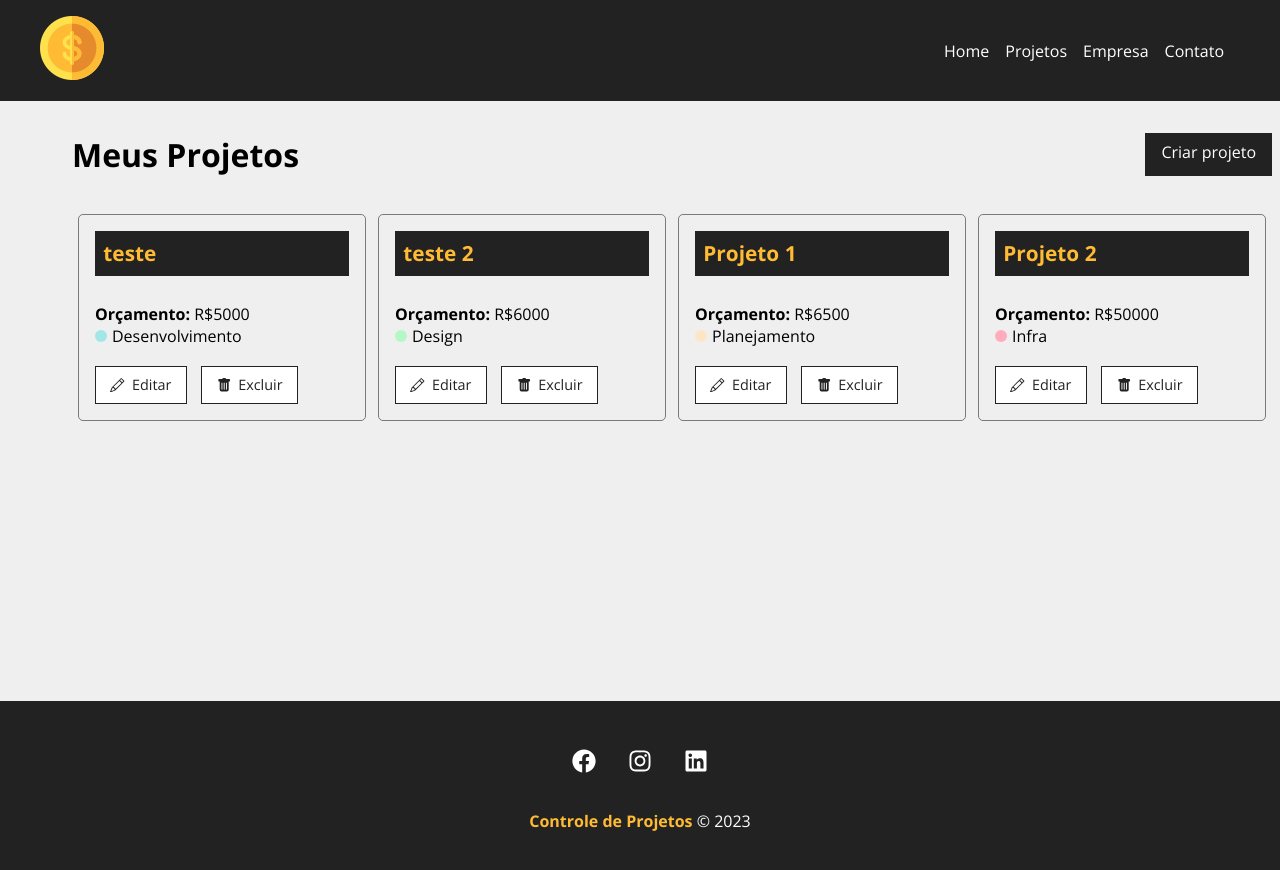
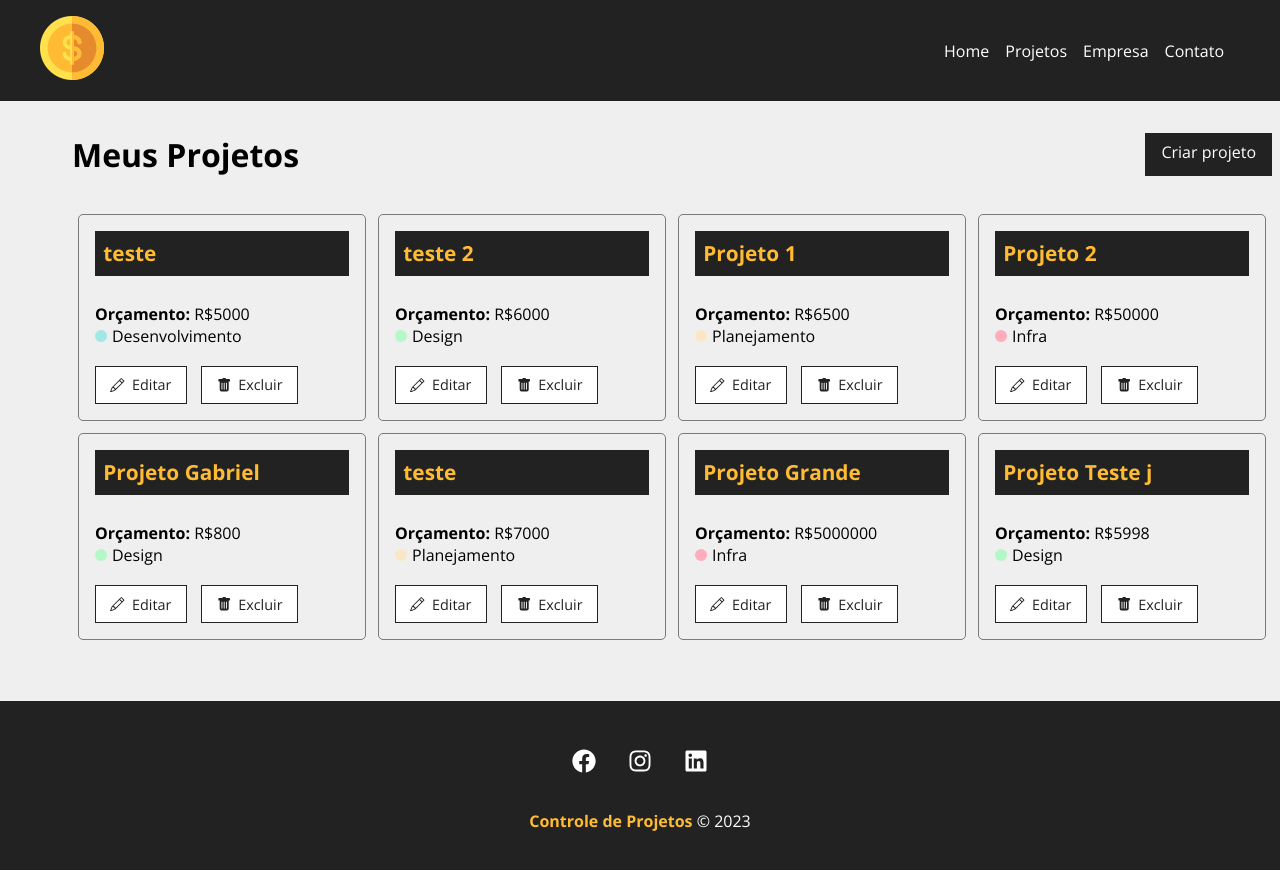
Before and after one commit to MalinaliRap/controleprojetos, a React (Create React App) app: page /projects in a window 1280 px wide. Shown: the top 870 px of the page. Built offline with nearby package versions, Linux system fonts and the light colour scheme; data requests are answered from the project's data file.

Commit message:
Aula #28

```diff
--- a/db.json
+++ b/db.json
@@ -43,6 +43,50 @@
       "cost": 0,
       "services": [],
       "id": 4
+    },
+    {
+      "name": "Projeto Gabriel",
+      "budget": "800",
+      "category": {
+        "id": "3",
+        "name": "Design"
+      },
+      "cost": 0,
+      "services": [],
+      "id": 5
+    },
+    {
+      "name": "teste",
+      "budget": "7000",
+      "category": {
+        "id": "4",
+        "name": "Planejamento"
+      },
+      "cost": 0,
+      "services": [],
+      "id": 6
+    },
+    {
+      "name": "Projeto Grande",
+      "budget": "5000000",
+      "category": {
+        "id": "1",
+        "name": "Infra"
+      },
+      "cost": 0,
+      "services": [],
+      "id": 7
+    },
+    {
+      "name": "Projeto Teste j",
+      "budget": "5998",
+      "category": {
+        "id": "3",
+        "name": "Design"
+      },
+      "cost": 0,
+      "services": [],
+      "id": 8
     }
   ],
   "categories": [
--- /dev/null
+++ b/src/components/layout/Loading.js
@@ -0,0 +1,13 @@
+import styles from './Loading.module.css'
+import loading from '../../img/loading.svg'
+
+function Loading(props) {
+    return (
+        <div className={styles.loader_container}>
+            <img className={styles.loader} src={loading} alt="loading"></img>
+        </div>
+    );
+
+}
+
+export default Loading;
--- /dev/null
+++ b/src/components/layout/Loading.module.css
@@ -0,0 +1,11 @@
+.loader_container{
+    width: 100%;
+    height: 100%;
+    display: flex;
+    justify-content: center;
+    align-items: center;
+}
+
+.loader{
+    width: 50px;
+}
--- a/src/components/pages/NewProject.js
+++ b/src/components/pages/NewProject.js
@@ -11,8 +11,6 @@ function NewProject() {
         project.cost = 0;
         project.services = [];
 
-        console.log('cria projetos');
-
         fetch("http://localhost:5000/projects",{
                 method: "POST",
                 headers: {
@@ -23,7 +21,7 @@ function NewProject() {
            }).then((resp) => resp.json())
            .then((data) => {
                 //redirect
-                navigate('/projects');
+                navigate('/projects', { state: { message: 'Projeto criado com sucesso!' } });
            })
            .catch(err => console.log(err));
     }
--- a/src/components/pages/Projects.js
+++ b/src/components/pages/Projects.js
@@ -3,20 +3,24 @@ import { useState, useEffect } from 'react';
 import Message from '../layout/Message';
 import styles from './Projects.module.css';
 import Container from '../layout/Container';
+import Loading from '../layout/Loading';
 import LinkButton from '../layout/LinkButton';
 import ProjectCard from '../project/ProjectCard';
 
-function Projects(props) {
+function Projects() {
 
 const [projects, setProjects] = useState([]);
-
+const [removeLoading, setRemoveLoading] = useState(false);
 const location = useLocation();
 let message = '';
+console.log('location.state', location.state);
 if(location.state){
     message = location.state.message;
 }
 
 useEffect(() => {
+   setTimeout(
+    () => {
         fetch('http://localhost:5000/projects', {
             method: 'GET',
             headers:{
@@ -24,10 +28,13 @@ useEffect(() => {
             },
         }).then(resp => resp.json())
         .then((data) => {
-        console.log(data);
+
             setProjects(data);
+            setRemoveLoading(true);
         })
         .catch((err) => console.log(err));
+    }, 3000
+   )
 }, [])
 
     return (
@@ -38,7 +45,7 @@ useEffect(() => {
                 </h1>
                 <LinkButton to="/newproject" text="Criar projeto"></LinkButton>
            </div>
-            {message &&  <Message msg='Alguma Mensagem' type='success'></Message>}
+            {message &&  <Message msg={message} type='success'></Message>}
             <Container customClass="start" >
                 {
                     projects.length > 0 && projects.map((project) => (
@@ -51,6 +58,7 @@ useEffect(() => {
                         ></ProjectCard>
                     ))
                 }
+                {!removeLoading && <Loading></Loading>}
             </Container>
        </div>
     );
```
Lines whose indentation alone changed are shown as unchanged.
